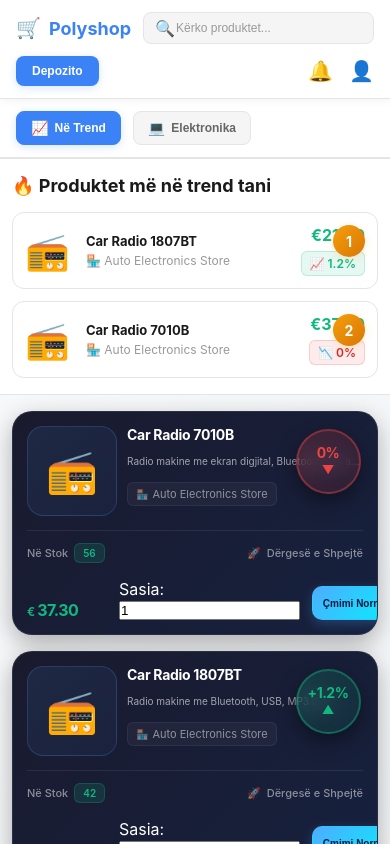
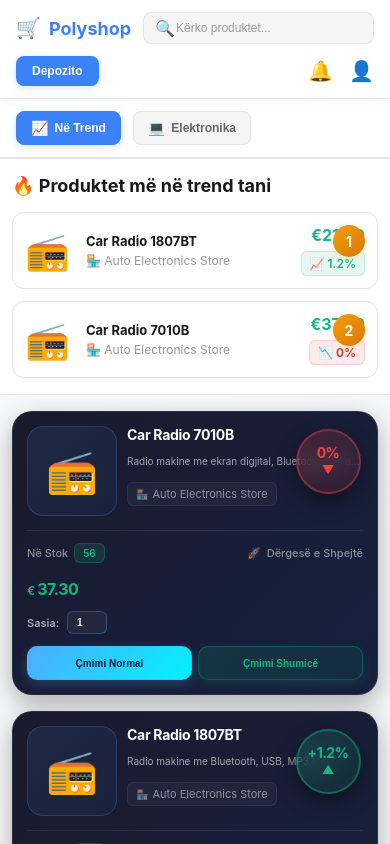
Before and after one commit to sesopeso101-sudo/Polyshop, a React (Create React App) app: page / in a window 390 px wide. Shown: the top 844 px of the page. Built offline with nearby package versions, Linux system fonts and the light colour scheme; no server answers.

Commit message:
Add styling for quantity input and minimum order warning

```diff
--- a/src/components/ProductCard.css
+++ b/src/components/ProductCard.css
@@ -282,7 +282,8 @@
 /* ===== ACTION AREA ===== */
 .action-area {
   display: flex;
-  align-items: flex-end;
+  flex-direction: column;
+  align-items: stretch;
   justify-content: space-between;
   gap: 12px;
 }
@@ -312,6 +313,65 @@
   color: rgba(255, 255, 255, 0.4);
   text-decoration: line-through;
   font-weight: 500;
+}
+
+/* ===== QUANTITY INPUT GROUP ===== */
+.quantity-input-group {
+  display: flex;
+  align-items: center;
+  gap: 8px;
+  font-size: 12px;
+  color: rgba(255, 255, 255, 0.7);
+}
+
+.quantity-input-group label {
+  font-weight: 600;
+  color: rgba(255, 255, 255, 0.6);
+  white-space: nowrap;
+}
+
+.quantity-input {
+  width: 50px;
+  padding: 6px 8px;
+  background: rgba(255, 255, 255, 0.05);
+  border: 1px solid rgba(79, 172, 254, 0.3);
+  border-radius: 6px;
+  color: #ffffff;
+  font-weight: 600;
+  font-size: 12px;
+  text-align: center;
+  transition: all 0.3s ease;
+}
+
+.quantity-input:focus {
+  outline: none;
+  border-color: rgba(79, 172, 254, 0.6);
+  background: rgba(79, 172, 254, 0.1);
+  box-shadow: 0 0 8px rgba(79, 172, 254, 0.2);
+}
+
+/* ===== MINIMUM ORDER WARNING ===== */
+.min-order-warning {
+  padding: 10px 12px;
+  background: linear-gradient(135deg, rgba(239, 68, 68, 0.15) 0%, rgba(220, 38, 38, 0.1) 100%);
+  border: 1px solid rgba(239, 68, 68, 0.3);
+  border-radius: 8px;
+  color: #fca5a5;
+  font-size: 12px;
+  font-weight: 600;
+  text-align: center;
+  animation: slideIn 0.3s ease-out;
+}
+
+@keyframes slideIn {
+  0% {
+    opacity: 0;
+    transform: translateY(-8px);
+  }
+  100% {
+    opacity: 1;
+    transform: translateY(0);
+  }
 }
 
 /* ===== BUTTON GROUP ===== */
@@ -474,6 +534,11 @@
   .action-btn::before {
     content: attr(title);
   }
+
+  .quantity-input {
+    width: 45px;
+    font-size: 11px;
+  }
 }
 
 @media (max-width: 480px) {
@@ -539,13 +604,29 @@
     font-size: 10px;
     min-height: 34px;
   }
+
+  .quantity-input-group {
+    font-size: 11px;
+  }
+
+  .quantity-input {
+    width: 40px;
+    padding: 5px 6px;
+    font-size: 10px;
+  }
+
+  .min-order-warning {
+    font-size: 11px;
+    padding: 8px 10px;
+  }
 }
 
 /* ===== DARK MODE / HIGH CONTRAST ===== */
 @media (prefers-reduced-motion: reduce) {
   .polymarket-card,
   .product-image,
-  .action-btn {
+  .action-btn,
+  .quantity-input {
     transition: none;
   }
 
@@ -558,4 +639,15 @@
       opacity: 0;
     }
   }
+
+  @keyframes slideIn {
+    0% {
+      opacity: 0;
+      transform: translateY(-8px);
+    }
+    100% {
+      opacity: 1;
+      transform: translateY(0);
+    }
+  }
 }
```
